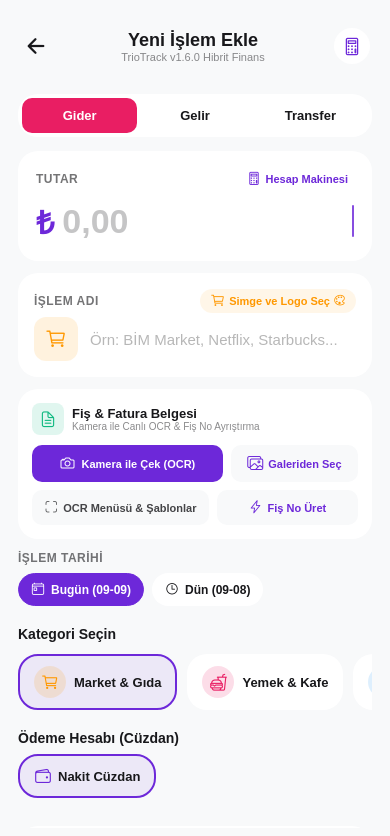
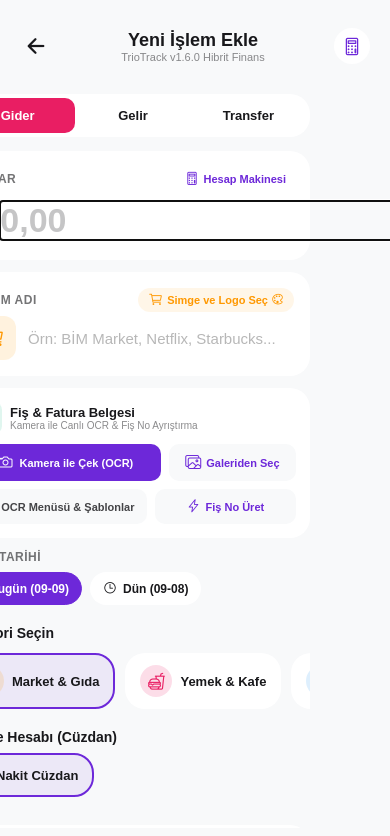
Before and after one commit to mehmetsensoyme/TrioTrack, a React Native app: screen /AddExpense in a window 390 px wide. Shown: the top 836 px of the page. Built offline with nearby package versions, Linux system fonts and the light colour scheme; what @nozbe/watermelondb would draw is missing.

Commit message:
fix(input): replace hidden overlay with native CurrencyInputField, fix live typing lag, fix cursor position, simplify onboarding title (v1.7.0)

```diff
--- a/app.json
+++ b/app.json
@@ -2,7 +2,7 @@
   "expo": {
     "name": "TrioTrack",
     "slug": "TrioTrack",
-    "version": "1.6.9",
+    "version": "1.7.0",
     "orientation": "portrait",
     "icon": "./assets/icon.png",
     "userInterfaceStyle": "automatic",
@@ -11,7 +11,7 @@
     },
     "android": {
       "package": "com.triotrack.app",
-      "versionCode": 10,
+      "versionCode": 11,
       "adaptiveIcon": {
         "backgroundColor": "#0E1116",
         "foregroundImage": "./assets/android-icon-foreground.png",
--- a/package.json
+++ b/package.json
@@ -1,6 +1,6 @@
 {
   "name": "triotrack",
-  "version": "1.6.9",
+  "version": "1.7.0",
   "main": "index.ts",
   "dependencies": {
     "@expo/vector-icons": "^15.1.1",
--- a/src/components/CurrencyInputField.tsx
+++ b/src/components/CurrencyInputField.tsx
@@ -1,115 +1,103 @@
 import React, { useState, useEffect, useRef, forwardRef, useImperativeHandle } from 'react';
 import {
-  View,
-  Text,
   TextInput,
-  StyleSheet,
-  TouchableOpacity,
-  Animated,
   StyleProp,
   TextStyle,
-  ViewStyle,
+  TextInputProps,
 } from 'react-native';
+import { parseCurrencyInput } from '../utils/formatUtils';
 
-export interface CurrencyInputFieldProps {
+export interface CurrencyInputFieldProps extends Omit<TextInputProps, 'value' | 'onChangeText'> {
   value?: string;
-  onChangeText: (formatted: string, numeric: number) => void;
+  onChangeText: (formatted: string, numeric?: number) => void;
   placeholder?: string;
   placeholderTextColor?: string;
   style?: StyleProp<TextStyle>;
-  containerStyle?: StyleProp<ViewStyle>;
+  containerStyle?: any;
+  cursorColor?: string;
   autoFocus?: boolean;
   editable?: boolean;
-  cursorColor?: string;
   onFocus?: () => void;
   onBlur?: () => void;
   testID?: string;
 }
 
-export interface CurrencyInputFieldRef {
-  focus: () => void;
-  blur: () => void;
-  isFocused: () => boolean;
+/**
+ * Gerçek zamanlı Türk Lirası canlı para maskeleme motoru:
+ * Kullanıcı klavyeden tuşlara bastıkça anında 1.000,00 formatına dönüştürür.
+ * Örneğin: 5 -> 5,00 -> 54 -> 54,00 -> 548 -> 548,00 -> 5488 -> 5.488,00 -> 54885 -> 54.885,00
+ */
+export function handleLiveText(newText: string, prevVal: string = ''): string {
+  if (!newText || newText === '' || newText === '0,00' || newText === ',00') {
+    return '';
   }
 
-/**
- * Normalizes any text into a raw digits-and-comma format.
- * Respects Turkish number conventions (dot is thousands separator, comma is decimal).
- */
-export function cleanRawInput(text: string): string {
-  if (!text) return '';
-  let cleaned = String(text).replace(/[^0-9,\.]/g, '');
+  // Kullanıcı sonuna virgül veya nokta eklediyse (kuruş hanesine geçiş)
+  if (newText.endsWith(',') || newText.endsWith('.')) {
+    const parts = newText.split(',');
+    const intDigits = parts[0].replace(/\D/g, '').replace(/^0+(?=\d)/, '') || '0';
+    return Number(intDigits).toLocaleString('tr-TR') + ',';
+  }
 
-  // If text contains both dot and comma, dots are thousands separators
-  if (cleaned.includes('.') && cleaned.includes(',')) {
-    cleaned = cleaned.replace(/\./g, '');
-  } else if (cleaned.includes('.')) {
-    // If only dots exist
-    const dotCount = (cleaned.match(/\./g) || []).length;
-    if (dotCount > 1) {
-      cleaned = cleaned.replace(/\./g, '');
-    } else {
-      // Single dot treated as decimal
-      cleaned = cleaned.replace('.', ',');
+  // Virgül vardı ve kullanıcı 1. kuruş rakamını girdi (örn: 54.885, + 5 -> 54.885,50)
+  if (prevVal.endsWith(',') && newText.length === prevVal.length + 1) {
+    const digit = newText.slice(-1);
+    if (/\d/.test(digit)) {
+      return prevVal + digit + '0';
     }
   }
 
-  // Ensure only one comma exists and at most 2 decimal digits
-  const commaIndex = cleaned.indexOf(',');
-  if (commaIndex !== -1) {
-    const beforeComma = cleaned.slice(0, commaIndex);
-    const afterComma = cleaned.slice(commaIndex + 1).replace(/,/g, '').slice(0, 2);
-    cleaned = beforeComma + ',' + afterComma;
+  // Virgüllüydü ve kullanıcı 2. kuruş rakamını girdi (örn: 54.885,50 + 2 -> 54.885,52)
+  if (prevVal.includes(',') && !prevVal.endsWith(',00') && newText.length === prevVal.length + 1) {
+    const parts = prevVal.split(',');
+    const digit = newText.slice(-1);
+    if (/\d/.test(digit)) {
+      return parts[0] + ',' + (parts[1][0] || '0') + digit;
+    }
   }
 
-  // Cap integer part to 12 digits
-  const parts = cleaned.split(',');
-  if (parts[0].length > 12) {
-    parts[0] = parts[0].slice(0, 12);
-    cleaned = parts.join(',');
+  // Sabit ,00 formatında sonuna rakam eklendiyse (örn: 5,00 + 4 -> 54,00)
+  if (prevVal.endsWith(',00') && newText.startsWith(prevVal) && newText.length === prevVal.length + 1) {
+    const addedDigit = newText.slice(-1);
+    if (/\d/.test(addedDigit)) {
+      const prevInt = prevVal.slice(0, -3).replace(/\D/g, '');
+      const newInt = prevInt + addedDigit;
+      return Number(newInt).toLocaleString('tr-TR') + ',00';
+    }
   }
 
-  return cleaned;
+  // Sabit ,00 iken backspace yapıldıysa (örn: 54.885,00 -> 5.488,00)
+  if (prevVal.endsWith(',00') && newText === prevVal.slice(0, -1)) {
+    const prevInt = prevVal.slice(0, -3).replace(/\D/g, '');
+    const newInt = prevInt.slice(0, -1);
+    if (!newInt) return '';
+    return Number(newInt).toLocaleString('tr-TR') + ',00';
   }
 
-/**
- * Converts raw digits (e.g. "54885" or "54885,5") into live Turkish currency display ("54.885,00" or "54.885,50").
- */
-export function rawToDisplay(raw: string): { display: string; isEmpty: boolean; numeric: number } {
-  if (!raw || raw.trim() === '') {
-    return { display: '0,00', isEmpty: true, numeric: 0 };
+  // Kuruşlu değerden backspace yapıldıysa
+  if (prevVal.includes(',') && !prevVal.endsWith(',00') && newText.length < prevVal.length) {
+    const parts = prevVal.split(',');
+    return parts[0] + ',';
   }
 
-  let clean = raw.replace(/[^\d,]/g, '');
-  if (!clean) {
-    return { display: '0,00', isEmpty: true, numeric: 0 };
+  // Genel ayrıştırma (Yapıştırma / dışarıdan veri besleme)
+  const clean = newText.replace(/[^0-9,]/g, '');
+  if (clean.includes(',')) {
+    const parts = clean.split(',');
+    const intStr = parts[0].replace(/\D/g, '').replace(/^0+(?=\d)/, '') || '0';
+    let decStr = parts.slice(1).join('').replace(/\D/g, '');
+    if (decStr.length > 2) decStr = decStr.slice(0, 2);
+    if (decStr.length === 1) decStr += '0';
+    if (!decStr) decStr = '00';
+    return Number(intStr).toLocaleString('tr-TR') + ',' + decStr;
   }
 
-  let parts = clean.split(',');
-  let intPartRaw = parts[0];
-  let decPartRaw = parts.length > 1 ? parts[1].slice(0, 2) : '';
-
-  intPartRaw = intPartRaw.replace(/^0+(?=\d)/, '');
-  if (!intPartRaw) intPartRaw = '0';
-
-  const formattedInt = Number(intPartRaw).toLocaleString('tr-TR');
-
-  let display = '';
-  if (clean.endsWith(',')) {
-    display = `${formattedInt},`;
-  } else if (parts.length > 1 && decPartRaw.length === 1) {
-    display = `${formattedInt},${decPartRaw}0`;
-  } else if (parts.length > 1 && decPartRaw.length >= 2) {
-    display = `${formattedInt},${decPartRaw}`;
-  } else {
-    display = `${formattedInt},00`;
+  const intStr = clean.replace(/\D/g, '').replace(/^0+(?=\d)/, '');
+  if (!intStr) return '';
+  return Number(intStr).toLocaleString('tr-TR') + ',00';
 }
 
-  const numeric = parseFloat(`${intPartRaw}.${decPartRaw || '00'}`);
-  return { display, isEmpty: false, numeric };
-}
-
-export const CurrencyInputField = forwardRef<CurrencyInputFieldRef, CurrencyInputFieldProps>(
+export const CurrencyInputField = forwardRef<TextInput, CurrencyInputFieldProps>(
   (
     {
       value = '',
@@ -118,167 +106,71 @@ export const CurrencyInputField = forwardRef<CurrencyInputFieldRef, CurrencyInpu
       placeholderTextColor = '#999999',
       style,
       containerStyle,
+      cursorColor,
       autoFocus = false,
       editable = true,
-      cursorColor,
       onFocus,
       onBlur,
       testID,
+      ...restProps
     },
     ref
   ) => {
     const inputRef = useRef<TextInput>(null);
-    const [raw, setRaw] = useState<string>(() => cleanRawInput(value));
-    const [isFocused, setIsFocused] = useState(false);
-    const cursorAnim = useRef(new Animated.Value(1)).current;
-    const lastEmittedDisplay = useRef<string>('');
+    useImperativeHandle(ref, () => inputRef.current as TextInput);
 
-    // Synchronize when external value prop changes (e.g. OCR, Calculator, Presets)
+    const [internalText, setInternalText] = useState<string>(() => {
+      if (!value || value === '0,00') return '';
+      return value;
+    });
+
     useEffect(() => {
-      if (value === lastEmittedDisplay.current) {
-        return;
+      if (value !== internalText) {
+        if (!value || value === '0,00') {
+          setInternalText('');
+        } else {
+          setInternalText(value);
         }
-      const incomingRaw = cleanRawInput(value);
-      setRaw(incomingRaw);
-      const { display, isEmpty } = rawToDisplay(incomingRaw);
-      lastEmittedDisplay.current = isEmpty ? '' : display;
+      }
     }, [value]);
 
-    useImperativeHandle(ref, () => ({
-      focus: () => inputRef.current?.focus(),
-      blur: () => inputRef.current?.blur(),
-      isFocused: () => isFocused,
-    }));
-
-    // Blinking cursor animation
-    useEffect(() => {
-      let animation: Animated.CompositeAnimation | null = null;
-      if (isFocused) {
-        animation = Animated.loop(
-          Animated.sequence([
-            Animated.timing(cursorAnim, {
-              toValue: 0,
-              duration: 500,
-              useNativeDriver: true,
-            }),
-            Animated.timing(cursorAnim, {
-              toValue: 1,
-              duration: 500,
-              useNativeDriver: true,
-            }),
-          ])
-        );
-        animation.start();
-      } else {
-        cursorAnim.setValue(0);
-      }
-      return () => {
-        animation?.stop();
-      };
-    }, [isFocused]);
-
-    const handleChangeText = (text: string) => {
-      const newRaw = cleanRawInput(text);
-      setRaw(newRaw);
-      const { display, isEmpty, numeric } = rawToDisplay(newRaw);
-      const emitted = isEmpty ? '' : display;
-      lastEmittedDisplay.current = emitted;
-      if (isEmpty) {
+    const handleChangeText = (incoming: string) => {
+      const formatted = handleLiveText(incoming, internalText);
+      setInternalText(formatted);
+      if (!formatted) {
         onChangeText('', 0);
       } else {
-        onChangeText(display, numeric);
+        const numeric = parseCurrencyInput(formatted);
+        onChangeText(formatted, numeric);
       }
     };
 
-    const { display, isEmpty } = rawToDisplay(raw);
-
-    // Extract font size and color for cursor and display
-    const flattenedStyle = StyleSheet.flatten(style) || {};
-    const fontSize = (flattenedStyle.fontSize as number) || 28;
-    const textColor = (flattenedStyle.color as string) || '#000000';
-    const cursorHeight = fontSize * 0.95;
-
     return (
-      <TouchableOpacity
-        activeOpacity={1}
-        onPress={() => inputRef.current?.focus()}
-        style={[styles.container, containerStyle]}
-        testID={testID}
-      >
-        <View style={styles.textRow}>
-          <Text
-            style={[
-              style,
-              { color: isEmpty ? placeholderTextColor : textColor },
-            ]}
-            numberOfLines={1}
-          >
-            {isEmpty ? placeholder : display}
-          </Text>
-          {isFocused && (
-            <Animated.View
-              style={[
-                styles.cursor,
-                {
-                  backgroundColor: cursorColor || textColor,
-                  height: cursorHeight,
-                  opacity: cursorAnim,
-                },
-              ]}
-            />
-          )}
-        </View>
-
       <TextInput
         ref={inputRef}
-          style={styles.hiddenInput}
-          value={raw}
+        style={style}
+        value={internalText}
         onChangeText={handleChangeText}
+        placeholder={placeholder}
+        placeholderTextColor={placeholderTextColor}
         keyboardType="decimal-pad"
-          onFocus={() => {
-            setIsFocused(true);
-            onFocus?.();
-          }}
+        autoFocus={autoFocus}
+        editable={editable}
+        cursorColor={cursorColor}
+        onFocus={onFocus}
         onBlur={() => {
-            setIsFocused(false);
+          if (internalText.endsWith(',')) {
+            const normalized = internalText + '00';
+            setInternalText(normalized);
+            onChangeText(normalized, parseCurrencyInput(normalized));
+          }
           onBlur?.();
         }}
-          autoFocus={autoFocus}
-          editable={editable}
-          caretHidden
-          selectionColor="transparent"
+        testID={testID}
+        {...restProps}
       />
-      </TouchableOpacity>
     );
   }
 );
 
-const styles = StyleSheet.create({
-  container: {
-    position: 'relative',
-    justifyContent: 'center',
-    minHeight: 44,
-  },
-  textRow: {
-    flexDirection: 'row',
-    alignItems: 'center',
-  },
-  cursor: {
-    width: 2.5,
-    marginLeft: 3,
-    borderRadius: 1.5,
-  },
-  hiddenInput: {
-    position: 'absolute',
-    top: 0,
-    left: 0,
-    right: 0,
-    bottom: 0,
-    opacity: 0,
-    color: 'transparent',
-    backgroundColor: 'transparent',
-    fontSize: 1,
-  },
-});
-
 export default CurrencyInputField;
--- a/src/screens/OnboardingScreen.tsx
+++ b/src/screens/OnboardingScreen.tsx
@@ -1404,7 +1404,7 @@ export default function OnboardingScreen({ navigation }: any) {
                 />
 
                 <Text style={[styles.inputMicroLabel, { color: colors.primary, fontFamily: tStyles.fontFamily, fontSize: 11 * m, marginTop: 12 }]}>
-                  BAŞLANGIÇ BAKİYESİ (Temiz Sıfır: 0,00 {currency.symbol})
+                  BAŞLANGIÇ BAKİYESİ
                 </Text>
                 <View style={{ flexDirection: 'row', alignItems: 'center' }}>
                   <Text style={{ fontSize: 18 * m, fontWeight: 'bold', color: colors.primary, marginRight: 8 }}>
```
Also changed, not shown: src/constants/version.ts (+32 -2 lines), src/utils/formatUtils.ts (+10 -0 lines), 2 other files (tests, documents, lock files or other folders). Lines whose indentation alone changed are shown as unchanged.
